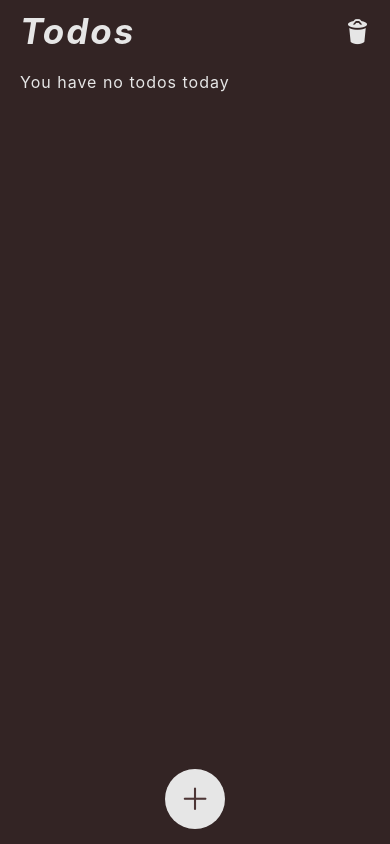
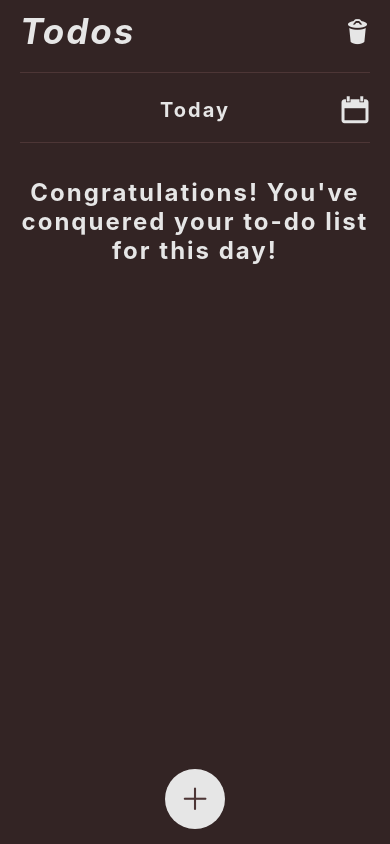
Before and after one commit to Nylio-prog/todo-react-native, a React Native app: screen / in a window 390 px wide. Built offline with nearby package versions, Linux system fonts and the light colour scheme.

Commit message:
filter todo by date and improve home

```diff
--- /dev/null
+++ b/components/DateDisplay.js
@@ -0,0 +1,68 @@
+// DateDisplay.js
+import React, { useState } from "react";
+
+import { format, isToday, isTomorrow, isYesterday } from "date-fns";
+import { Entypo } from "@expo/vector-icons";
+import DateTimePicker from "@react-native-community/datetimepicker";
+
+import {
+  HeaderButton,
+  HeaderDateText,
+  HeaderTitleIcon,
+  RightIcon,
+  colors,
+} from "../styles/appStyles";
+
+const DateDisplay = ({ date, setDate }) => {
+  const [mode, setMode] = useState("date");
+  const [showDateTimePicker, setShowDateTimePicker] = useState(false);
+
+  const onChange = (event, selectedDate) => {
+    const currentDate = selectedDate;
+    setShowDateTimePicker(false);
+    setDate(currentDate);
+  };
+
+  const showMode = (currentMode) => {
+    setShowDateTimePicker(true);
+    setMode(currentMode);
+  };
+
+  const showDatepicker = () => {
+    showMode("date");
+  };
+
+  const showTimepicker = () => {
+    showMode("time");
+  };
+
+  const formattedDate = isToday(date)
+    ? "Today"
+    : isTomorrow(date)
+    ? "Tomorrow"
+    : isYesterday(date)
+    ? "Yesterday"
+    : format(date, "MM/dd/yy");
+
+  return (
+    <HeaderTitleIcon>
+      <HeaderDateText>{formattedDate}</HeaderDateText>
+      <RightIcon>
+        <HeaderButton color={colors.primary} onPress={showDatepicker}>
+          <Entypo name="calendar" size={30} color={colors.tertiary} />
+        </HeaderButton>
+      </RightIcon>
+      {showDateTimePicker && (
+        <DateTimePicker
+          testID="dateTimePicker"
+          value={date}
+          mode={mode}
+          is24Hour={true}
+          onChange={onChange}
+        />
+      )}
+    </HeaderTitleIcon>
+  );
+};
+
+export default DateDisplay;
--- a/components/Header.js
+++ b/components/Header.js
@@ -5,17 +5,25 @@ import {
   HeaderView,
   HeaderTitle,
   HeaderButton,
+  VerticalLine,
   colors,
 } from "./../styles/appStyles";
 
-const Header = ({ handleClearTodos }) => {
+import DateDisplay from "./DateDisplay";
+
+const Header = ({ handleClearTodos, date, setDate }) => {
   return (
+    <>
       <HeaderView>
         <HeaderTitle>Todos</HeaderTitle>
         <HeaderButton onPress={handleClearTodos}>
           <Entypo name="trash" size={25} color={colors.tertiary} />
         </HeaderButton>
       </HeaderView>
+      <VerticalLine />
+      <DateDisplay date={date} setDate={setDate} />
+      <VerticalLine />
+    </>
   );
 };
 
--- a/components/Home.js
+++ b/components/Home.js
@@ -1,4 +1,4 @@
-import React, { useState } from "react";
+import React, { useState, useEffect } from "react";
 import AsyncStorage from "@react-native-async-storage/async-storage";
 
 import Header from "./Header";
@@ -6,17 +6,48 @@ import ListItems from "./ListItems";
 import InputModal from "./InputModal";
 
 const Home = ({ todos, setTodos }) => {
+  const [modalVisible, setModalVisible] = useState(false);
+  const [todoInputValue, setTodoInputValue] = useState();
+  const [todoToBeEdited, setTodoToBeEdited] = useState(null);
+  const [date, setDate] = useState(new Date());
+  const [selectedDateTodos, setSelectedDateTodos] = useState(null);
+
+  useEffect(() => {
+    // Filter todos for the selected date
+    const filteredTodos = todos.filter((todo) => {
+      const [month, day, year] = todo.date.split("/");
+      const todoDate = new Date(new Date(`20${year}`, month - 1, day));
+      return (
+        todoDate.getDate() === date.getDate() &&
+        todoDate.getMonth() === date.getMonth() &&
+        todoDate.getFullYear() === date.getFullYear()
+      );
+    });
+
+    setSelectedDateTodos(filteredTodos);
+  }, [date, todos]);
+
   const handleClearTodos = () => {
-    AsyncStorage.setItem("storedTodos", JSON.stringify([]))
+    // Filter todos to keep only those not on the selected date
+    const updatedTodos = todos.filter((todo) => {
+      const [month, day, year] = todo.date.split("/");
+      const todoDate = new Date(new Date(`20${year}`, month - 1, day));
+      return (
+        todoDate.getDate() !== date.getDate() ||
+        todoDate.getMonth() !== date.getMonth() ||
+        todoDate.getFullYear() !== date.getFullYear()
+      );
+    });
+
+    AsyncStorage.setItem(
+      "storedTodos",
+      JSON.stringify(updatedTodos?.length > 0 ? updatedTodos : [])
+    )
       .then(() => {
-        setTodos([]);
+        setTodos(updatedTodos); //Also triggers to reset the selectedDateTodos
       })
       .catch((error) => console.log(error));
   };
-
-  const [modalVisible, setModalVisible] = useState(false);
-  const [todoInputValue, setTodoInputValue] = useState();
-  const [todoToBeEdited, setTodoToBeEdited] = useState(null);
 
   const handleTriggerEdit = (item) => {
     setTodoToBeEdited(item);
@@ -49,10 +80,14 @@ const Home = ({ todos, setTodos }) => {
   };
   return (
     <>
-      <Header handleClearTodos={handleClearTodos} />
+      <Header
+        handleClearTodos={handleClearTodos}
+        date={date}
+        setDate={setDate}
+      />
       <ListItems
-        todos={todos}
-        setTodos={setTodos}
+        todos={selectedDateTodos}
+        setTodos={setSelectedDateTodos}
         handleTriggerEdit={handleTriggerEdit}
       />
       <InputModal
@@ -64,7 +99,9 @@ const Home = ({ todos, setTodos }) => {
         todoToBeEdited={todoToBeEdited}
         setTodoToBeEdited={setTodoToBeEdited}
         handleEditTodo={handleEditTodo}
-        todos={todos}
+        todos={selectedDateTodos}
+        date={date}
+        setDate={setDate}
       />
     </>
   );
--- a/components/InputModal.js
+++ b/components/InputModal.js
@@ -12,11 +12,11 @@ import {
   ModalAction,
   ModalActionGroup,
   ModalIcon,
+  ModalDateText,
   HeaderTitle,
   colors,
-  HeaderTitleIcon,
   RightIcon,
-  DateText,
+  ModalTitleIcon,
 } from "../styles/appStyles";
 
 const InputModal = ({
@@ -28,18 +28,22 @@ const InputModal = ({
   todoToBeEdited,
   setTodoToBeEdited,
   handleEditTodo,
+  date,
+  setDate,
   todos,
 }) => {
-  const [date, setDate] = useState(new Date());
   const [mode, setMode] = useState("date");
   const [showDateTimePicker, setShowDateTimePicker] = useState(false);
 
-  // useEffect(() => {
-  //   if (todoToBeEdited?.date != null) {
-  //     let dateArray = todoToBeEdited.date.split("/");
-  //     setDate(new Date("20" + dateArray[2], dateArray[1] - 1, dateArray[0]));
-  //   }
-  // }, [todoToBeEdited]);
+  // If we're editing a date, we want to set the date to this date otherwise to the today's date
+  useEffect(() => {
+    if (todoToBeEdited?.date != null) {
+      const [month, day, year] = todoToBeEdited.date.split("/");
+      setDate(new Date(`20${year}`, month - 1, day));
+    } else {
+      setDate(new Date());
+    }
+  }, [todoToBeEdited]);
 
   const onChange = (event, selectedDate) => {
     const currentDate = selectedDate;
@@ -61,9 +65,9 @@ const InputModal = ({
   };
 
   const formattedDate = date.toLocaleDateString("en-US", {
-    year: "2-digit",
     month: "2-digit",
     day: "2-digit",
+    year: "2-digit",
   });
 
   const handleCloseModal = () => {
@@ -78,8 +82,8 @@ const InputModal = ({
         title: todoInputValue,
         date: formattedDate,
         key: `${
-          (todos[todos.length - 1] &&
-            parseInt(todos[todos.length - 1].key) + 1) ||
+          (todos[todos?.length - 1] &&
+            parseInt(todos[todos?.length - 1].key) + 1) ||
           1
         }`,
       });
@@ -112,14 +116,14 @@ const InputModal = ({
         <ModalContainer>
           <ModalView>
             <ModalIcon>
-              <HeaderTitleIcon>
+              <ModalTitleIcon>
                 <HeaderTitle>Todo</HeaderTitle>
                 <RightIcon>
                   <ModalAction color={colors.primary} onPress={showDatepicker}>
                     <Entypo name="calendar" size={30} color={colors.tertiary} />
                   </ModalAction>
                 </RightIcon>
-              </HeaderTitleIcon>
+              </ModalTitleIcon>
               {showDateTimePicker && (
                 <DateTimePicker
                   testID="dateTimePicker"
@@ -129,7 +133,7 @@ const InputModal = ({
                   onChange={onChange}
                 />
               )}
-              <DateText>{formattedDate}</DateText>
+              <ModalDateText>{formattedDate}</ModalDateText>
             </ModalIcon>
             <StyledInput
               placeholder="Add a todo"
--- a/components/ListItems.js
+++ b/components/ListItems.js
@@ -8,6 +8,7 @@ import {
   ListViewHidden,
   HiddenButton,
   SwipedTodoText,
+  NothingTodoText,
   TodoText,
   TodoDate,
   colors,
@@ -29,8 +30,12 @@ const ListItems = ({ todos, setTodos, handleTriggerEdit }) => {
 
   return (
     <>
-      {todos.length == 0 && <TodoText>You have no todos today</TodoText>}
-      {todos.length != 0 && (
+      {todos?.length == 0 && (
+        <NothingTodoText>
+          Congratulations! You've conquered your to-do list for this day!
+        </NothingTodoText>
+      )}
+      {todos?.length != 0 && (
         <SwipeListView
           data={todos}
           renderItem={(data) => {
--- a/package.json
+++ b/package.json
@@ -11,6 +11,8 @@
   "dependencies": {
     "@expo/webpack-config": "^19.0.0",
     "@react-native-async-storage/async-storage": "1.18.2",
+    "@react-native-community/datetimepicker": "7.2.0",
+    "date-fns": "^3.0.5",
     "expo": "~49.0.15",
     "expo-constants": "~14.4.2",
     "expo-splash-screen": "~0.20.5",
@@ -20,8 +22,7 @@
     "react-native": "0.72.6",
     "react-native-swipe-list-view": "^3.2.9",
     "react-native-web": "~0.19.6",
-    "styled-components": "^6.1.1",
-    "@react-native-community/datetimepicker": "7.2.0"
+    "styled-components": "^6.1.1"
   },
   "devDependencies": {
     "@babel/core": "^7.20.0"
--- a/styles/appStyles.js
+++ b/styles/appStyles.js
@@ -16,6 +16,13 @@ export const colors = {
   tertiary: "#E6E6E6",
   alternative: "#999999",
 };
+
+// export const colorsToTest = {
+//   primary: "#2E619E",
+//   secondary: "#D6CACF",
+//   tertiary: "#4484C2",
+//   alternative: "#999999",
+// };
 
 const statusBarHeight = Constants.statusBarHeight;
 
@@ -42,7 +49,6 @@ export const HeaderTitleIcon = styled.View`
   flex-direction: row;
   justify-content: center;
   align-items: center;
-  width: 300px;
 `;
 
 export const HeaderTitle = styled.Text`
@@ -51,6 +57,14 @@ export const HeaderTitle = styled.Text`
   color: ${colors.tertiary};
   letter-spacing: 2px;
   font-style: italic;
+`;
+
+export const HeaderDateText = styled.Text`
+  font-size: 20px;
+  font-weight: bold;
+  color: ${colors.tertiary};
+  letter-spacing: 2px;
+  text-align: center;
 `;
 
 export const HeaderButton = styled.TouchableOpacity`
@@ -89,6 +103,17 @@ export const ListViewHidden = styled.View`
 export const HiddenButton = styled.TouchableOpacity`
   width: 55px;
   align-items: center;
+`;
+
+export const NothingTodoText = styled.Text`
+  font-size: 24px;
+  letter-spacing: 2px;
+  color: ${colors.tertiary};
+  text-align: center;
+  font-weight: bold;
+  margin-top: 20px;
+  align-items: center;
+  justify-content: center;
 `;
 
 export const TodoText = styled.Text`
@@ -139,6 +164,22 @@ export const ModalView = styled.View`
   padding: 35px;
 `;
 
+export const ModalTitleIcon = styled.View`
+  padding-vertical: 10px;
+  margin-bottom: 10px;
+  flex-direction: row;
+  justify-content: center;
+  align-items: center;
+  width: 300px;
+`;
+
+export const ModalDateText = styled.Text`
+  font-size: 14px;
+  font-weight: bold;
+  color: ${colors.tertiary};
+  letter-spacing: 2px;
+`;
+
 export const StyledInput = styled.TextInput`
   width: 300px;
   height: 50px;
@@ -177,10 +218,8 @@ export const RightIcon = styled.View`
   right: 0px;
 `;
 
-//Date
-export const DateText = styled.Text`
-  font-size: 16px;
-  font-weight: bold;
-  color: ${colors.tertiary};
-  letter-spacing: 2px;
+export const VerticalLine = styled.View`
+  border-bottom-color: ${colors.secondary};
+  border-bottom-width: 1px;
+  margin-bottom: 15px;
 `;
```
Also changed, not shown: 1 other file (tests, documents, lock files or other folders). Lines whose indentation alone changed are shown as unchanged.
